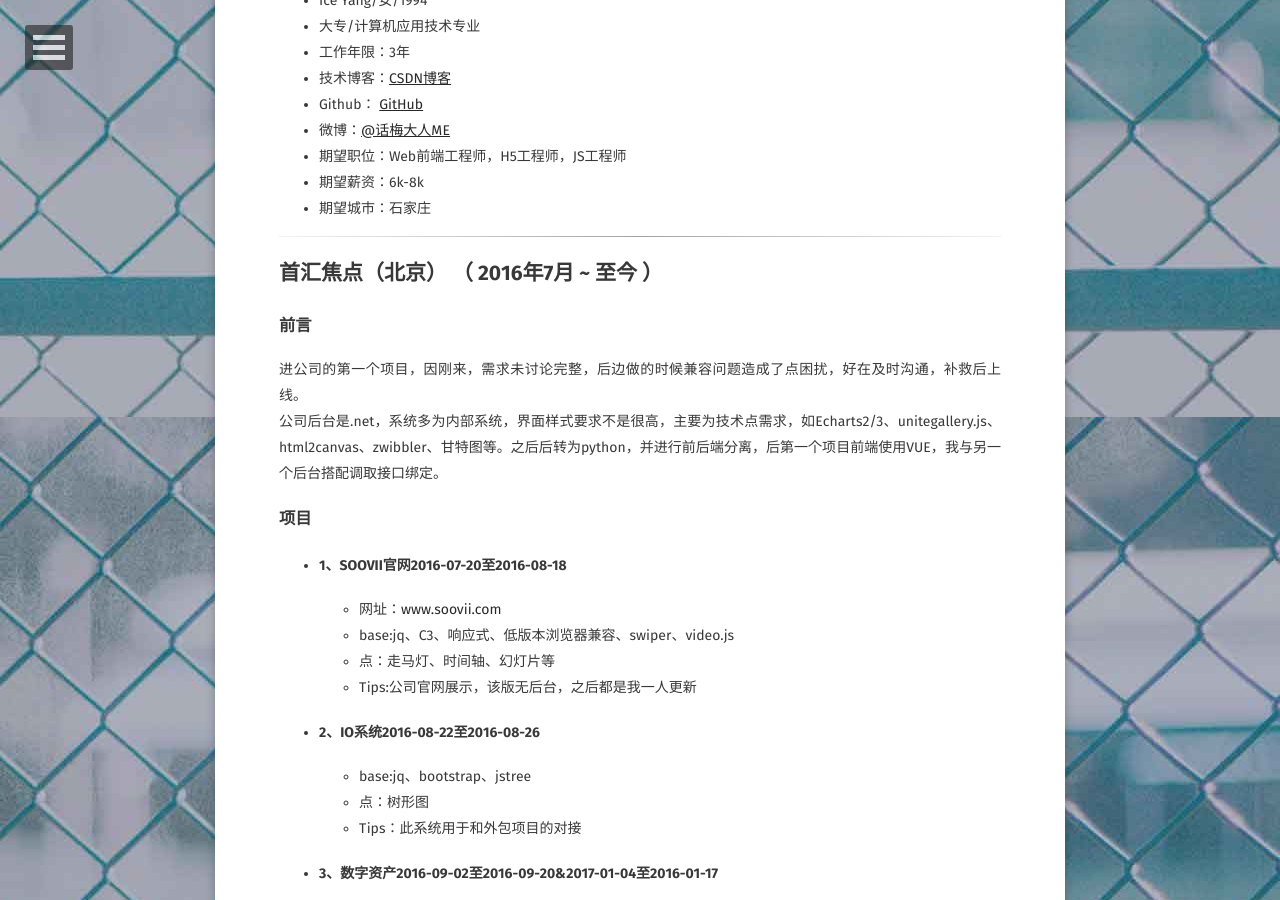
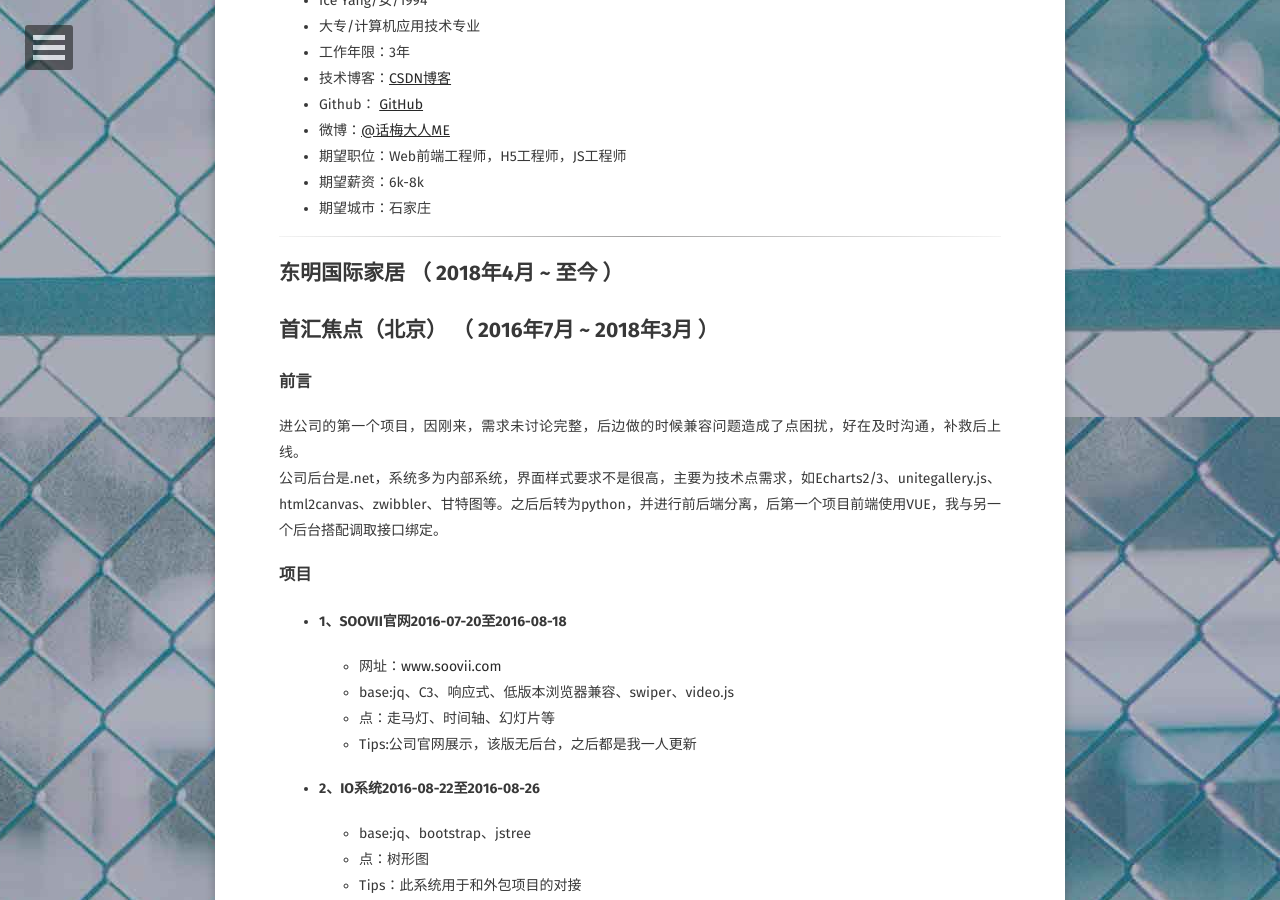
Before and after one commit to ybx13579/IceYang.github.io, a Jekyll site: the page built from about/index.md, in a window 1280 px wide and 900 px high, scrolled down 483 px. Built offline with Jekyll 4.4.1, drawn with Linux system fonts in a browser that asks for light colours; some web fonts are replaced.

Commit message:
Update index.md

```diff
--- a/about/index.md
+++ b/about/index.md
@@ -29,7 +29,11 @@ comments: false
 ---
 
 
-## 首汇焦点（北京） （ 2016年7月 ~ 至今 ）
+## 东明国际家居 （ 2018年4月 ~ 至今 ）
+
+
+
+## 首汇焦点（北京） （ 2016年7月 ~ 2018年3月 ）
 
 ### 前言
 
```
